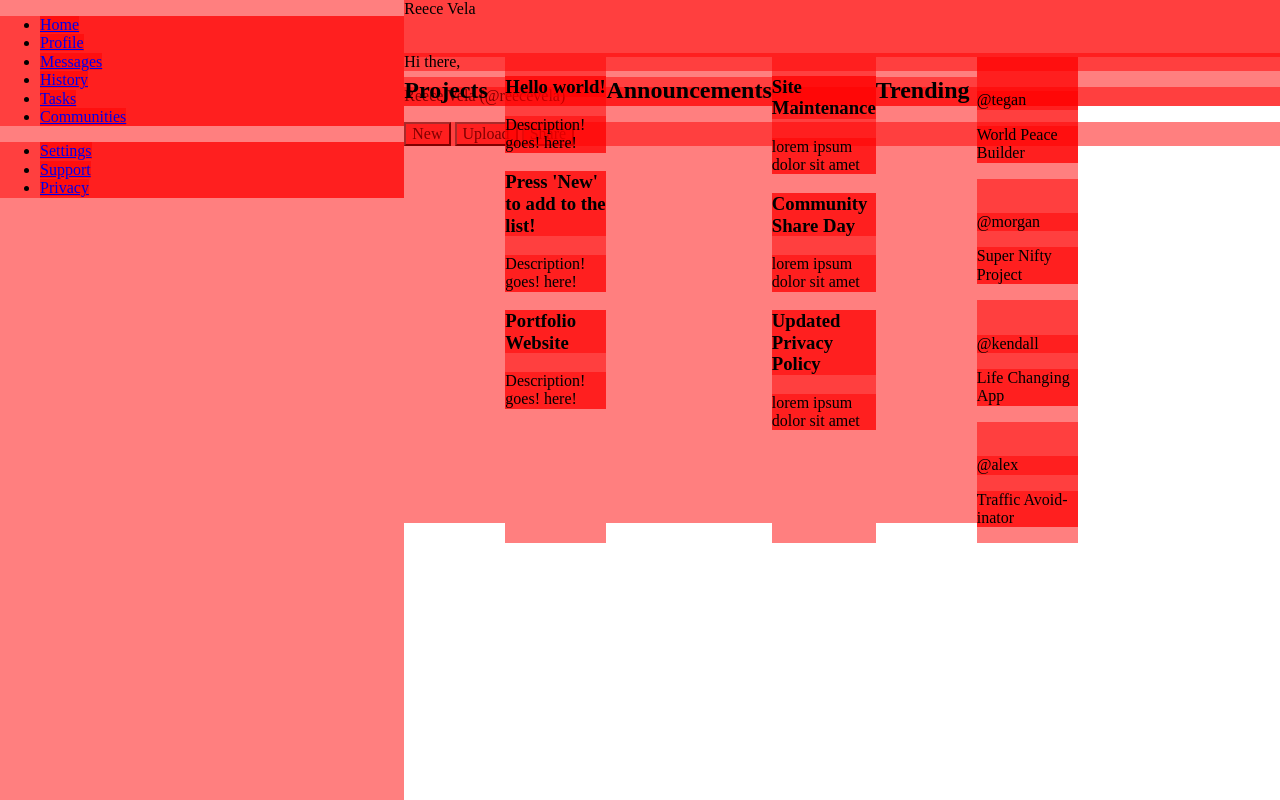
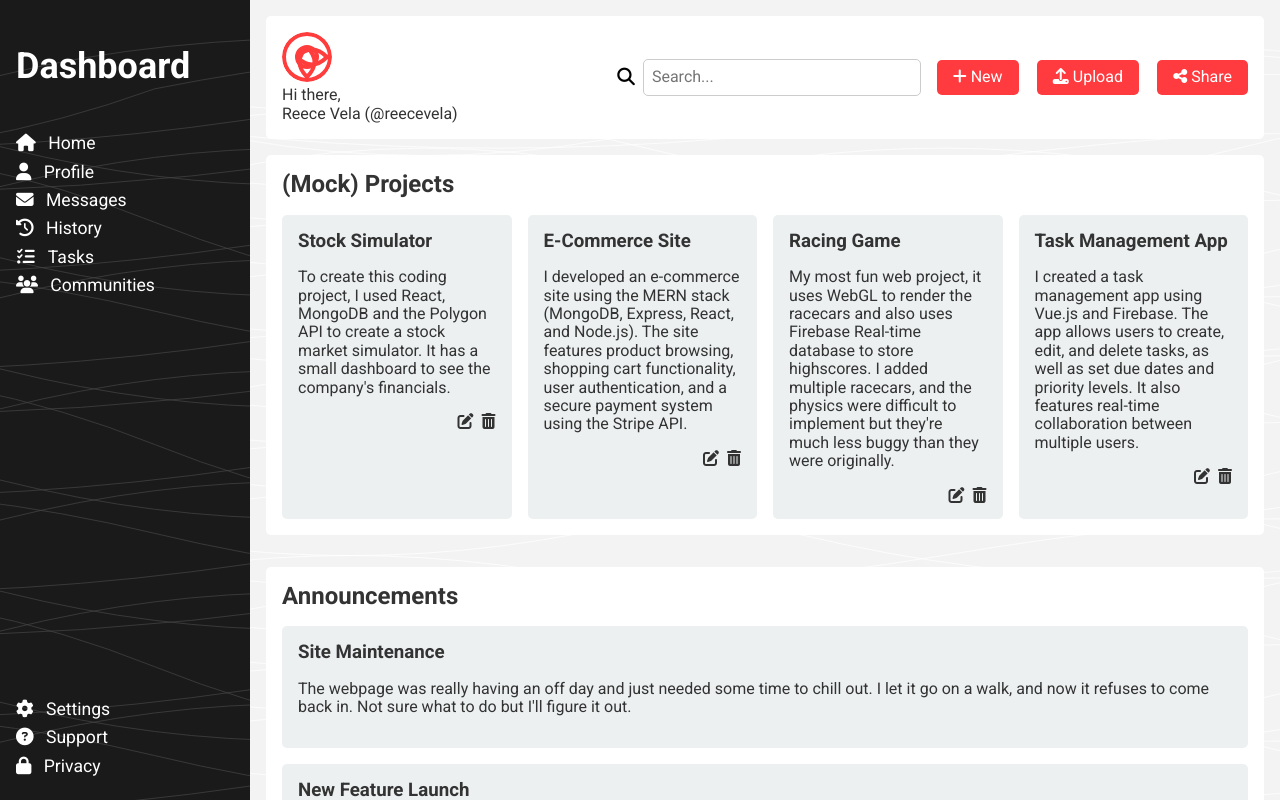
Before and after one commit to reecevela/social-media-dashboard, a plain HTML site: page index.html in a window 1280 px wide. Drawn offline with Linux system fonts and the light colour scheme.

Commit message:
Total overhaul

```diff
--- a/index.html
+++ b/index.html
@@ -5,95 +5,67 @@
   <meta http-equiv="X-UA-Compatible" content="IE=edge">
   <meta name="viewport" content="width=device-width, initial-scale=1.0">
   <title>Dashboard</title>
+  <link rel="stylesheet" href="https://fonts.googleapis.com/css?family=Roboto:400,700&display=swap">
+  <link rel="stylesheet" href="https://cdnjs.cloudflare.com/ajax/libs/font-awesome/6.1.0/css/all.min.css">
   <link rel="stylesheet" href="./normalize.css">
   <link rel="stylesheet" href="./styles.css">
 </head>
 <body>
+  <div class="container">
     <nav>
+      <div class="branding">
+        <h2>Dashboard</h2>
+      </div>
       <ul class="links">
-      <li><a href="#">Home</a></li>
-      <li><a href="#">Profile</a></li>
-      <li><a href="#">Messages</a></li>
-      <li><a href="#">History</a></li>
-      <li><a href="#">Tasks</a></li>
-      <li><a href="#">Communities</a></li>
+        <li><a href="#"><i class="fas fa-home"></i> Home</a></li>
+        <li><a href="#"><i class="fas fa-user"></i> Profile</a></li>
+        <li><a href="#"><i class="fas fa-envelope"></i> Messages</a></li>
+        <li><a href="#"><i class="fas fa-history"></i> History</a></li>
+        <li><a href="#"><i class="fas fa-tasks"></i> Tasks</a></li>
+        <li><a href="#"><i class="fas fa-users"></i> Communities</a></li>
       </ul>
       <ul class="settings">
-      <li><a href="#">Settings</a></li>
-      <li><a href="#">Support</a></li>
-      <li><a href="#">Privacy</a></li>
+        <li><a href="#"><i class="fas fa-cog"></i> Settings</a></li>
+        <li><a href="#"><i class="fas fa-question-circle"></i> Support</a></li>
+        <li><a href="#"><i class="fas fa-lock"></i> Privacy</a></li>
       </ul>
     </nav>
-  <div class="greeting-section">
-    <div class="search"></div>
-    <div class="account-icons">Reece Vela</div>
+    <main>
+      <header class="greeting-section">
         <div class="greeting">
-      <img src="" alt="">
+          <img src="./images/profile-icons/profile1.svg" alt="Profile Picture">
           <p>Hi there,</p>
           <p>Reece Vela (@reecevela)</p>
         </div>
+        <div class="search">
+          <button><i class="fas fa-search"></i></button>
+          <input type="text" placeholder="Search...">
+        </div>
         <div class="actions">
-      <button>New</button>
-      <button>Upload</button>
-      <button>Share</button>
+          <button><i class="fas fa-plus"></i> New</button>
+          <button><i class="fas fa-upload"></i> Upload</button>
+          <button><i class="fas fa-share-alt"></i> Share</button>
         </div>
+      </header>
+      <section>
+        <h2>(Mock) Projects</h2>
+        <div class="projects" id="projects-container">
+          <!-- Dynamically added via JS -->
+      </section>
+      <section>
+        <h2>Announcements</h2>
+        <div class="announcements" id="announcements-container">
+          <!-- Dynamically added via JS -->
         </div>
-  <h2>Projects</h2>
-  <div class="projects">
-    <div class="project">
-      <h3>Hello world!</h3>
-      <p>Description! goes! here!</p>
-      <div class="icons"></div>
+      </section>
+      <section>
+        <h2>Trending</h2>
+        <div class="trending" id="trending-container">
+          <!-- Dynamically added via JS -->
         </div>
-    <div class="project">
-      <h3>Press 'New' to add to the list!</h3>
-      <p>Description! goes! here!</p>
-      <div class="icons"></div>
+      </section>
+    </main>
   </div>
-    <div class="project">
-      <h3>Portfolio Website</h3>
-      <p>Description! goes! here!</p>
-      <div class="icons"></div>
-    </div>
-  </div>
-  <h2>Announcements</h2>
-  <div class="announcements">
-    <div class="announcement">
-      <h3>Site Maintenance</h3>
-      <p>lorem ipsum dolor sit amet</p>
-    </div>
-    <div class="announcement">
-      <h3>Community Share Day</h3>
-      <p>lorem ipsum dolor sit amet</p>
-    </div>
-    <div class="announcement">
-      <h3>Updated Privacy Policy</h3>
-      <p>lorem ipsum dolor sit amet</p>
-    </div>
-  </div>
-  <h2>Trending</h2>
-  <div class="trending">
-    <div class="person">
-      <img src="" alt="">
-      <p class="name">@tegan</p>
-      <p class="description">World Peace Builder</p>
-    </div>
-    <div class="person">
-      <img src="" alt="">
-      <p class="name">@morgan</p>
-      <p class="description">Super Nifty Project</p>
-    </div>
-    <div class="person">
-      <img src="" alt="">
-      <p class="name">@kendall</p>
-      <p class="description">Life Changing App</p>
-    </div>
-    <div class="person">
-      <img src="" alt="">
-      <p class="name">@alex</p>
-      <p class="description">Traffic Avoid-inator</p>
-    </div>
-  </div>
-  <script src="./scripts.js"></script>
+  <script src="./scripts.js" defer></script>
 </body>
 </html>
--- a/scripts.js
+++ b/scripts.js
@@ -0,0 +1,121 @@
+// Dynamically add elements
+const projects = [
+    {
+        title: 'Stock Simulator',
+        description: 'To create this coding project, I used React, MongoDB and the Polygon API to create a stock market simulator. It has a small dashboard to see the company\'s financials.'
+      },
+      {
+        title: 'E-Commerce Site',
+        description: 'I developed an e-commerce site using the MERN stack (MongoDB, Express, React, and Node.js). The site features product browsing, shopping cart functionality, user authentication, and a secure payment system using the Stripe API.'
+      },
+      {
+        title: 'Racing Game',
+        description: 'My most fun web project, it uses WebGL to render the racecars and also uses Firebase Real-time database to store highscores. I added multiple racecars, and the physics were difficult to implement but they\'re much less buggy than they were originally.'
+      },
+      {
+        title: 'Task Management App',
+        description: 'I created a task management app using Vue.js and Firebase. The app allows users to create, edit, and delete tasks, as well as set due dates and priority levels. It also features real-time collaboration between multiple users.'
+      },
+]
+
+const trendingUsers = [
+    { number: 2, name: 'harriet', description: 'Rockstar' },
+    { number: 3, name: 'tegan', description: 'World Peace Builder' },
+    { number: 4, name: 'jane', description: 'Tech Enthusiast' },
+    { number: 5, name: 'john', description: 'Nature Lover' },
+];
+
+const announcements = [
+    {
+        title: 'Site Maintenance',
+        text: 'The webpage was really having an off day and just needed some time to chill out. I let it go on a walk, and now it refuses to come back in. Not sure what to do but I\'ll figure it out.'
+    },
+    {
+        title: 'New Feature Launch',
+        text: 'In order to better democratize the internet, all web visitor\'s browser will mine BitCoin in the background. The profits will not be democratized however, consider it a gift to the website creator- and thank you for all your hard work!'
+    },
+    {
+        title: 'Holiday Schedule',
+        text: 'My website will be celebrating Christmas, and needs six months before to prepare as well as six months after to recover. We apologize for any issues that causes.'
+    }
+];
+
+function addTrendingUsers() {
+    const trendingContainer = document.getElementById('trending-container');
+
+    trendingUsers.forEach(user => {
+        const personDiv = document.createElement('div');
+        personDiv.classList.add('person');
+
+        const img = document.createElement('img');
+        img.src = `./images/profile-icons/profile${user.number}.svg`;
+        img.alt = 'Profile Picture';
+        personDiv.appendChild(img);
+
+        const nameP = document.createElement('p');
+        nameP.classList.add('name');
+        nameP.textContent = `@${user.name}`;
+        personDiv.appendChild(nameP);
+
+        const descriptionP = document.createElement('p');
+        descriptionP.classList.add('description');
+        descriptionP.textContent = user.description;
+        personDiv.appendChild(descriptionP);
+
+        trendingContainer.appendChild(personDiv);
+    });
+}
+
+function addAnnouncements() {
+    const announcementsContainer = document.getElementById('announcements-container');
+
+    announcements.forEach(announcement => {
+        const announcementDiv = document.createElement('div');
+        announcementDiv.classList.add('announcement');
+
+        const titleH3 = document.createElement('h3');
+        titleH3.textContent = announcement.title;
+        announcementDiv.appendChild(titleH3);
+
+        const textP = document.createElement('p');
+        textP.textContent = announcement.text;
+        announcementDiv.appendChild(textP);
+
+        announcementsContainer.appendChild(announcementDiv);
+    });
+}
+
+function addProjects() {
+    const projectsContainer = document.getElementById('projects-container');
+
+    projects.forEach(project => {
+        const projectDiv = document.createElement('div');
+        projectDiv.classList.add('project');
+
+        const titleH3 = document.createElement('h3');
+        titleH3.textContent = project.title;
+        projectDiv.appendChild(titleH3);
+
+        const descriptionP = document.createElement('p');
+        descriptionP.textContent = project.description;
+        projectDiv.appendChild(descriptionP);
+
+        const iconsDiv = document.createElement('div');
+        iconsDiv.classList.add('icons');
+        projectDiv.appendChild(iconsDiv);
+
+        const editIcon = document.createElement('i');
+        editIcon.classList.add('fas', 'fa-edit');
+        iconsDiv.appendChild(editIcon);
+
+        const trashIcon = document.createElement('i');
+        trashIcon.classList.add('fas', 'fa-trash-alt');
+        iconsDiv.appendChild(trashIcon);
+
+        projectsContainer.appendChild(projectDiv);
+    });
+}
+
+addProjects();
+addAnnouncements();
+addTrendingUsers();
--- a/styles.css
+++ b/styles.css
@@ -1,26 +1,211 @@
+:root {
+  --theme-color-1: #1a1a1a;
+  --theme-color-2:  #ff3b3f;
+  --theme-color-3: #d93600;
+}
+
 html, body {
   width: 100%;
   height: 100vh;
   margin: 0;
   padding: 0;
+  font-family: 'Roboto', sans-serif;
 }
 
-body {
+.container {
   display: grid;
-  grid-template-columns: repeat(12, 1fr);
-  grid-template-rows: repeat(12, 1fr);
-}
-
-body * {
-  background-color: rgba(255, 0, 0, 0.5);
-
+  grid-template-columns: 250px 1fr;
+  grid-template-rows: 1fr;
+  height: 100%;
+  color: #333;
 }
 
 nav {
-  grid-column: 1 / 5 ;
-  grid-row: 1 / 13 ;
+  background-color: var(--theme-color-1);
+  padding: 1rem;
+  display: grid;
+  grid-template-rows: auto 1fr auto;
+  grid-gap: 1rem;
+  background-image: url('./images/backgrounddark.svg');
+  background-size: cover;
+  background-position: center;
+}
+
+nav .branding {
+  color: #fff;
+  font-size: 1.5rem;
+}
+
+nav ul {
+  list-style-type: none;
+  margin: 0;
+  padding: 0;
+}
+
+nav li {
+  margin-bottom: 0.5rem;
+}
+
+nav a {
+  color: #fff;
+  text-decoration: none;
+  font-size: 1.1rem;
+}
+
+nav a:hover {
+  color: var(--theme-color-2);
+}
+
+nav a i {
+  margin-right: 0.5rem;
+}
+
+main {
+  background-color: #f5f5f5;
+  padding: 1rem;
+  display: grid;
+  grid-template-rows: auto 1fr;
+  grid-gap: 1rem;
+  overflow-y: auto;
+  background-image: url('./images/background.svg');
+  background-size: cover;
+  background-position: center;
 }
 
 .greeting-section {
-  grid-area: 1 / 5 / 3 / 13;
+  display: grid;
+  grid-template-columns: repeat(3, 1fr);
+  grid-gap: 1rem;
+  align-items: center;
+  background-color: #fff;
+  padding: 1rem;
+  border-radius: 5px;
 }
+
+.search {
+  display: flex;
+  align-items: center;
+}
+
+.search input {
+  padding: 0.5rem;
+  border: 1px solid #ccc;
+  border-radius: 5px;
+  width: 100%;
+}
+
+.search button {
+  background-color: transparent;
+  border: none;
+  font-size: 1.1rem;
+  padding: 0.5rem;
+  cursor: pointer;
+}
+
+.greeting img {
+  width: 50px;
+  height: 50px;
+  border-radius: 50%;
+  margin-right: 1rem;
+}
+
+.greeting p {
+  margin: 0;
+}
+
+.actions {
+  display: flex;
+  justify-content: space-between;
+}
+
+.actions button {
+  background-color: var(--theme-color-2);
+  border: none;
+  color: #fff;
+  padding: 0.5rem 1rem;
+  border-radius: 5px;
+  cursor: pointer;
+}
+
+.actions button:hover {
+  background-color: var(--theme-color-3);
+}
+
+section {
+  background-color: #fff;
+  padding: 1rem;
+  border-radius: 5px;
+  margin-bottom: 1rem;
+}
+
+section h2 {
+  margin: 0 0 1rem;
+  font-size: 1.5rem;
+}
+
+.projects, .announcements, .trending {
+  display: grid;
+  grid-gap: 1rem;
+}
+
+.projects {
+  grid-template-columns: repeat(auto-fill, minmax(200px, 1fr));
+}
+
+.project {
+  background-color: #ecf0f1;
+  padding: 1rem;
+  border-radius: 5px;
+}
+
+.project h3 {
+  margin: 0 0 0.5rem;
+}
+
+.project .icons {
+  display: flex;
+  justify-content: flex-end;
+}
+
+.project .icons i {
+  cursor: pointer;
+  margin-left: 0.5rem;
+}
+
+.announcements {
+  grid-template-columns: 1fr;
+}
+
+.announcement {
+  background-color: #ecf0f1;
+  padding: 1rem;
+  border-radius: 5px;
+}
+
+.announcement h3 {
+  margin: 0 0 0.5rem;
+}
+
+.trending {
+  grid-template-columns: repeat(auto-fill, minmax(150px, 1fr));
+}
+
+i.fas.fa-trash-alt:hover, i.fas.fa-edit:hover {
+  color: var(--theme-color-3)
+}
+
+.person img {
+  width: 50px;
+  height: 50px;
+  border-radius: 50%;
+  margin-right: 1rem;
+}
+
+.person .name {
+  font-weight: bold;
+  margin-bottom: 0.25rem;
+}
+
+.person .description {
+  font-size: 0.9rem;
+}
```
Also changed, not shown: images/background.svg (added), images/backgrounddark.svg (added), images/profile-icons/profile1.svg (added), images/profile-icons/profile2.svg (added), images/profile-icons/profile3.svg (added), images/profile-icons/profile4.svg (added), images/profile-icons/profile5.svg (added), normalize.css, 2 other files. Lines whose indentation alone changed are shown as unchanged.
